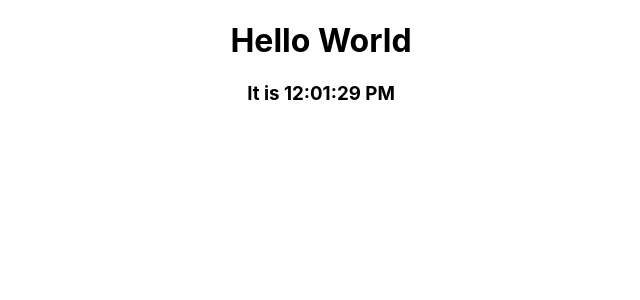
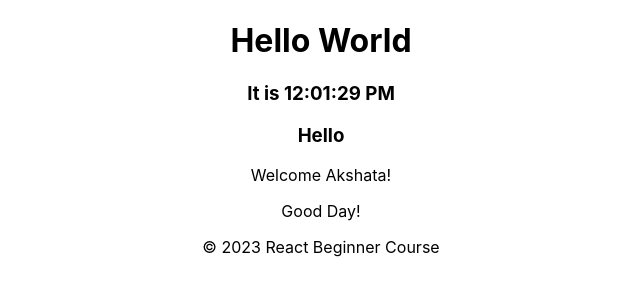
Before and after one commit to AkshataBhat-eng/react-app, a React (Create React App) app: page / in a window 1280 px wide. Shown: the top 300 px of the page, without its empty margins (319-959 px from the left). Built offline with nearby package versions, Linux system fonts and the light colour scheme.

Commit message:
day3 react1

```diff
--- a/src/App.js
+++ b/src/App.js
@@ -1,11 +1,19 @@
+import Footer from './Footer';
+import Greetings from './Greetings';
 import './App.css';
 import Clock from './Clock';
 
 function App() {
   return (
     <div className="App">
-     <h1>Hello World</h1>
+     <div>
+      <h1>Hello World</h1>
      <Clock />
+     </div>
+     <div>
+      <Greetings name='Akshata' message='Good Day!' />
+      <Footer />
+     </div>
     </div>
   );
 }
--- /dev/null
+++ b/src/Footer.js
@@ -0,0 +1,7 @@
+import React from "react";
+
+function Footer() {
+    return <footer>© 2023 React Beginner Course</footer>
+}
+
+export default Footer;
--- /dev/null
+++ b/src/Greetings.js
@@ -0,0 +1,13 @@
+import React from "react";
+
+function Greetings(props) {
+    return (
+        <div>
+            <h3>Hello</h3>
+            <p>Welcome {props.name}!</p>
+            <p> {props.message}</p>
+        </div>
+    )
+}
+
+export default Greetings;
```
